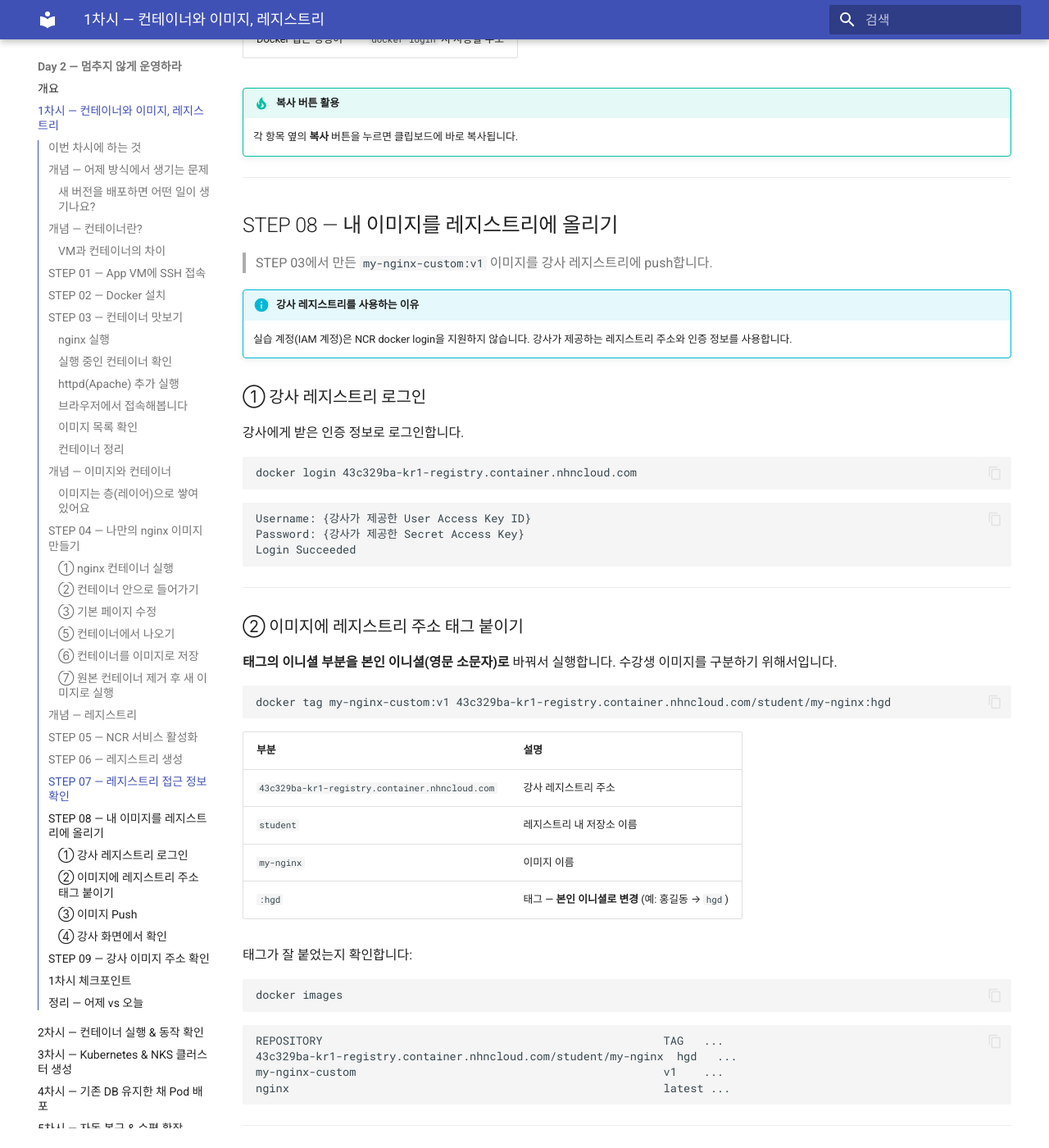
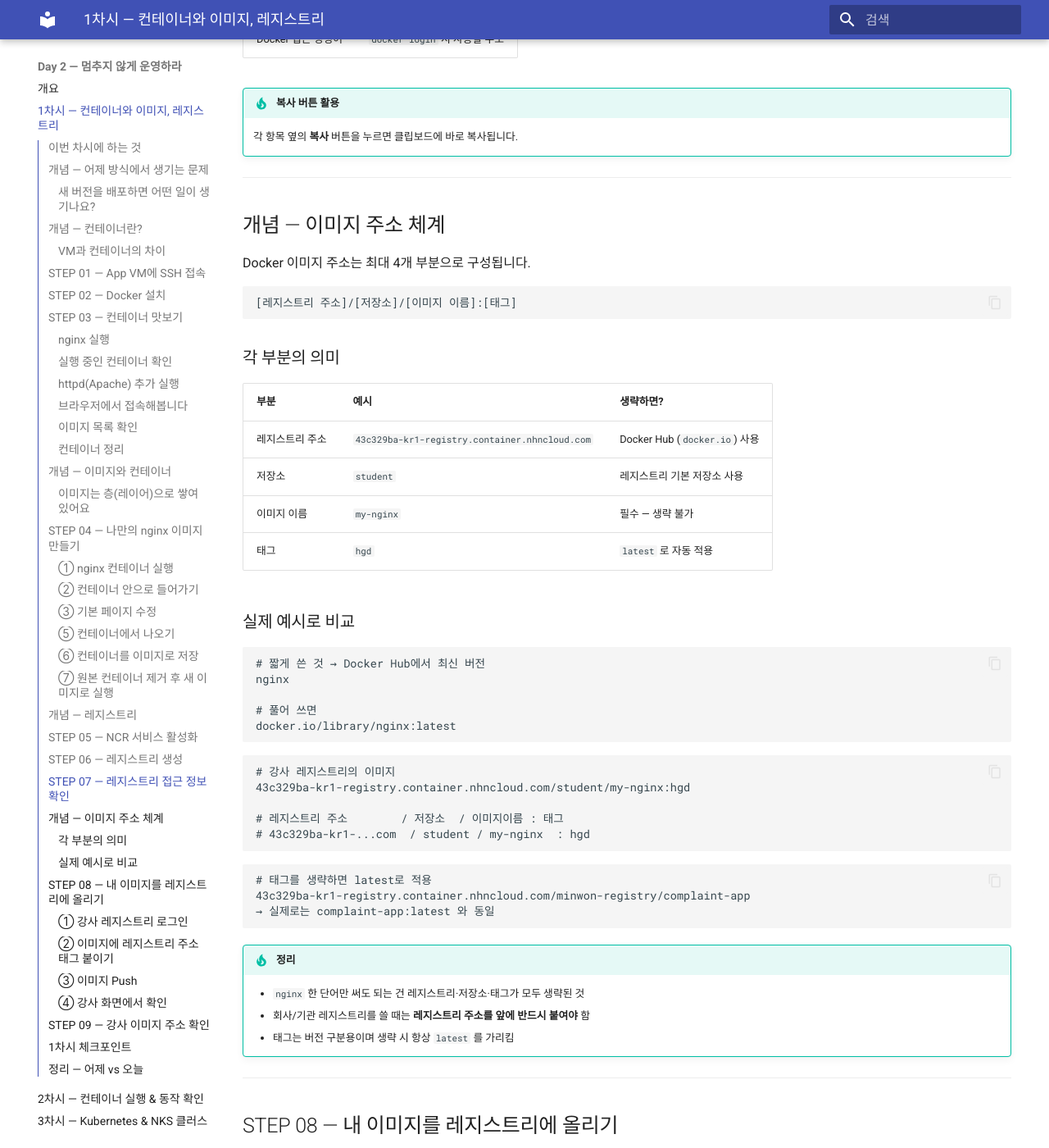
Before and after one commit to skilleat-labs/cloud-native-minwon-lab, an MkDocs documentation site: the page built from docs/day2/session1.md, in a window 1280 px wide and 1400 px high, scrolled down 13828 px. Shown: the whole window at 82% size. Built offline with MkDocs 1.6.1 and Material for MkDocs 9.7.7, drawn with Linux system fonts in a browser that asks for light colours.

Commit message:
day2/session1: 이미지 주소 체계 개념 섹션 추가 (STEP 08 앞)

````diff
--- a/docs/day2/session1.md
+++ b/docs/day2/session1.md
@@ -560,6 +560,54 @@ Container > NHN Container Registry(NCR) > + 레지스트리 생성
 
 ---
 
+## 개념 — 이미지 주소 체계
+
+Docker 이미지 주소는 최대 4개 부분으로 구성됩니다.
+
+```
+[레지스트리 주소]/[저장소]/[이미지 이름]:[태그]
+```
+
+### 각 부분의 의미
+
+| 부분 | 예시 | 생략하면? |
+|------|------|---------|
+| 레지스트리 주소 | `43c329ba-kr1-registry.container.nhncloud.com` | Docker Hub (`docker.io`) 사용 |
+| 저장소 | `student` | 레지스트리 기본 저장소 사용 |
+| 이미지 이름 | `my-nginx` | 필수 — 생략 불가 |
+| 태그 | `hgd` | `latest` 로 자동 적용 |
+
+### 실제 예시로 비교
+
+```
+# 짧게 쓴 것 → Docker Hub에서 최신 버전
+nginx
+
+# 풀어 쓰면
+docker.io/library/nginx:latest
+```
+
+```
+# 강사 레지스트리의 이미지
+43c329ba-kr1-registry.container.nhncloud.com/student/my-nginx:hgd
+
+# 레지스트리 주소        / 저장소  / 이미지이름 : 태그
+# 43c329ba-kr1-...com  / student / my-nginx  : hgd
+```
+
+```
+# 태그를 생략하면 latest로 적용
+43c329ba-kr1-registry.container.nhncloud.com/minwon-registry/complaint-app
+→ 실제로는 complaint-app:latest 와 동일
+```
+
+!!! tip "정리"
+    - `nginx` 한 단어만 써도 되는 건 레지스트리·저장소·태그가 모두 생략된 것
+    - 회사/기관 레지스트리를 쓸 때는 **레지스트리 주소를 앞에 반드시 붙여야** 함
+    - 태그는 버전 구분용이며 생략 시 항상 `latest` 를 가리킴
+
+---
+
 ## STEP 08 — 내 이미지를 레지스트리에 올리기
 
 > STEP 03에서 만든 `my-nginx-custom:v1` 이미지를 강사 레지스트리에 push합니다.
````
